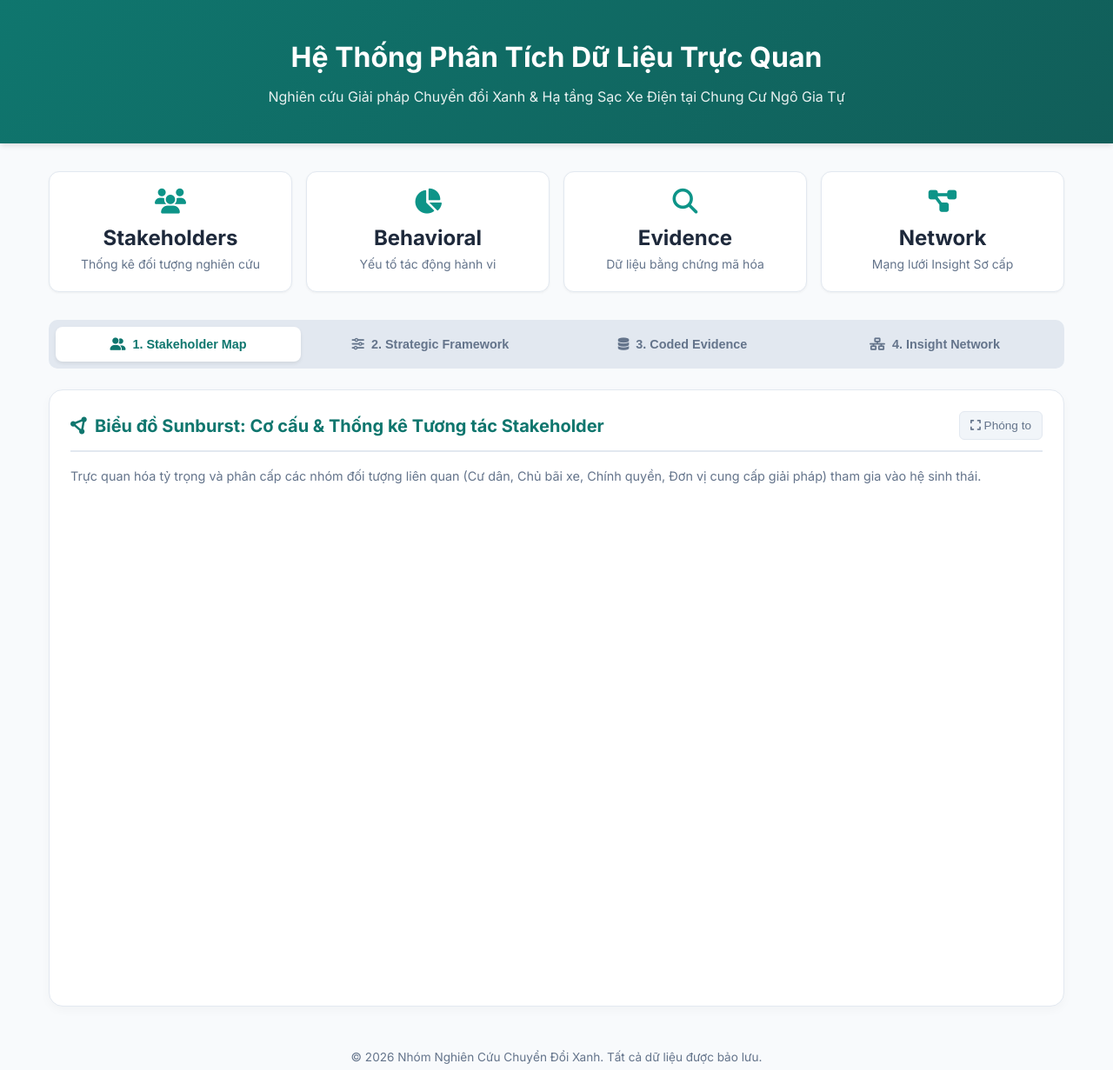
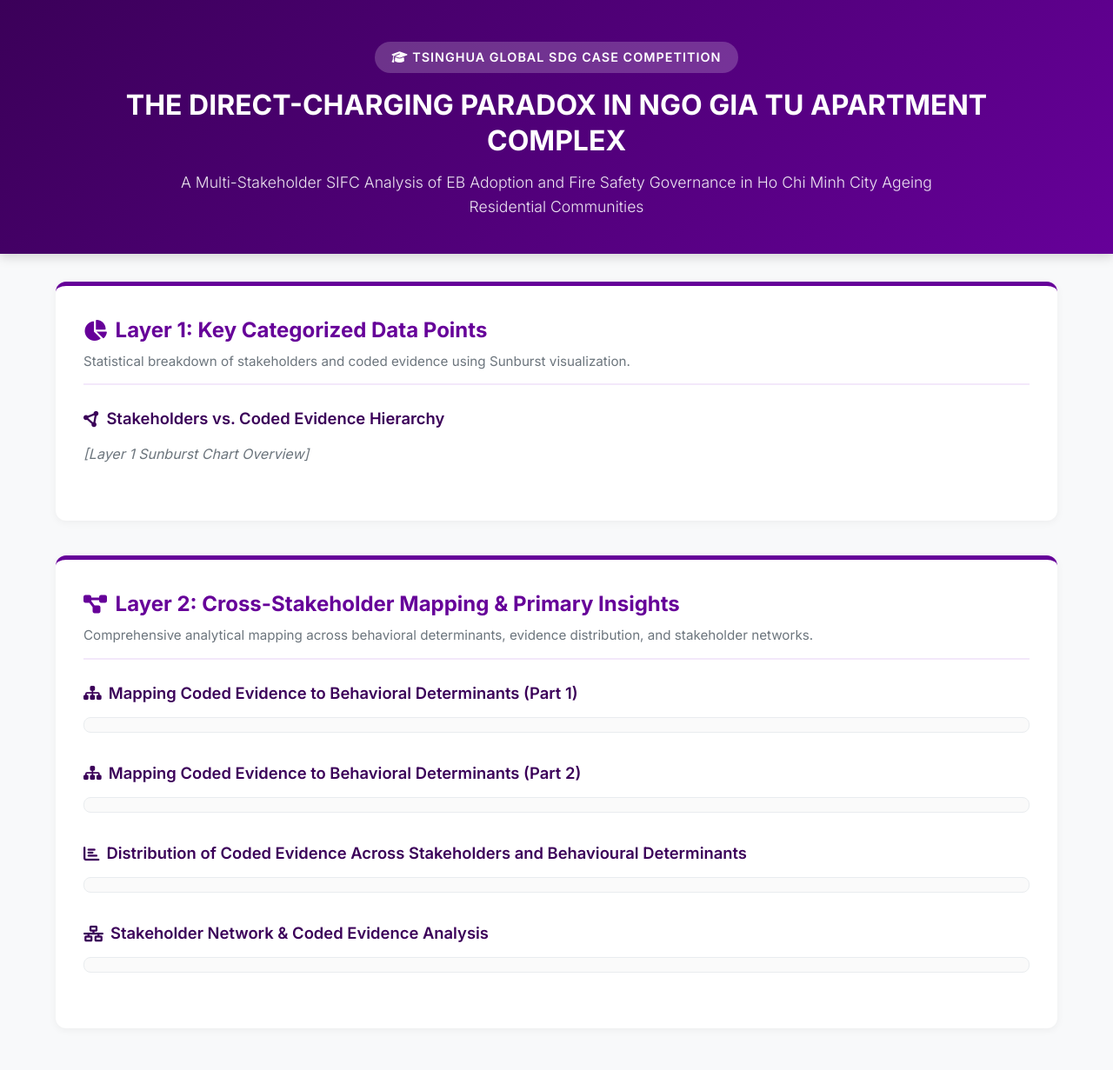
Before and after one commit to changizhere289/tsinghuasdg2026, a plain HTML site: page index.html in a window 1280 px wide. Shown: the top 1231 px of the page at 87% size. Drawn offline with Linux system fonts and the light colour scheme; a script that the page names is missing.

Commit message:
Update index.html

```diff
--- a/index.html
+++ b/index.html
@@ -1,22 +1,23 @@
 <!DOCTYPE html>
-<html lang="vi">
+<html lang="en">
 <head>
     <meta charset="UTF-8">
     <meta name="viewport" content="width=device-width, initial-scale=1.0">
-  <title>Báo Cáo Phân Tích Dữ Liệu Chuyển Đổi Xanh - Chung Cư Ngô Gia Tự</title>
-  <!-- Google Fonts & FontAwesome Icons -->
+    <title>Tsinghua Global SDG Case Competition - Ngo Gia Tu Complex Analysis</title>
+
+    <!-- Google Fonts & FontAwesome -->
     <link href="https://fonts.googleapis.com/css2?family=Inter:wght@300;400;600;700&display=swap" rel="stylesheet">
     <link rel="stylesheet" href="https://cdnjs.cloudflare.com/ajax/libs/font-awesome/6.4.0/css/all.min.css">
 
     <style>
         :root {
-      --primary-color: #0d9488;
-      --primary-dark: #0f766e;
-      --bg-color: #f8fafc;
-      --card-bg: #ffffff;
-      --text-main: #1e293b;
-      --text-sub: #64748b;
-      --border-color: #e2e8f0;
+            --tsinghua-purple: #660099;
+            --tsinghua-light-purple: #f3e8fa;
+            --tsinghua-dark: #3b0059;
+            --accent-color: #8e24aa;
+            --bg-light: #f8f9fa;
+            --text-dark: #212529;
+            --text-muted: #6c757d;
         }
 
         * {
@@ -27,343 +28,219 @@
 
         body {
             font-family: 'Inter', sans-serif;
-      background-color: var(--bg-color);
-      color: var(--text-main);
+            background-color: var(--bg-light);
+            color: var(--text-dark);
             line-height: 1.6;
-      padding-bottom: 50px;
         }
 
-    /* Header */
+        /* Header Banner */
         header {
-      background: linear-gradient(135deg, #0f766e 0%, #115e59 100%);
-      color: white;
-      padding: 2.5rem 1.5rem;
+            background: linear-gradient(135deg, var(--tsinghua-dark), var(--tsinghua-purple));
+            color: #ffffff;
+            padding: 3rem 2rem 2.5rem;
             text-align: center;
-      box-shadow: 0 4px 6px -1px rgba(0, 0, 0, 0.1);
+            box-shadow: 0 4px 12px rgba(0,0,0,0.15);
+        }
+
+        .competition-tag {
+            background-color: rgba(255, 255, 255, 0.2);
+            color: #ffffff;
+            padding: 0.4rem 1.2rem;
+            border-radius: 20px;
+            font-size: 0.9rem;
+            font-weight: 600;
+            letter-spacing: 1px;
+            text-transform: uppercase;
+            display: inline-block;
+            margin-bottom: 1rem;
         }
 
         header h1 {
             font-size: 2rem;
             font-weight: 700;
-      margin-bottom: 0.5rem;
+            max-width: 1100px;
+            margin: 0 auto 0.8rem;
+            line-height: 1.3;
         }
 
-    header p {
-      font-size: 1rem;
+        header h2 {
+            font-size: 1.1rem;
+            font-weight: 300;
             opacity: 0.9;
-      max-width: 800px;
+            max-width: 900px;
             margin: 0 auto;
         }
 
-    /* Layout Container */
+        /* Container Layout */
         .container {
             max-width: 1200px;
             margin: 2rem auto;
-      padding: 0 1rem;
+            padding: 0 1.5rem;
         }
 
-    /* KPI Summary Cards */
-    .kpi-grid {
-      display: grid;
-      grid-template-columns: repeat(auto-fit, minmax(220px, 1fr));
-      gap: 1rem;
+        /* Layer Sections */
+        .layer-card {
+            background: #ffffff;
+            border-radius: 12px;
+            padding: 2rem;
+            margin-bottom: 2.5rem;
+            box-shadow: 0 2px 10px rgba(0,0,0,0.05);
+            border-top: 5px solid var(--tsinghua-purple);
+        }
+
+        .layer-header {
+            border-bottom: 2px solid var(--tsinghua-light-purple);
+            padding-bottom: 0.8rem;
+            margin-bottom: 1.5rem;
+        }
+
+        .layer-title {
+            font-size: 1.5rem;
+            color: var(--tsinghua-purple);
+            font-weight: 700;
+            display: flex;
+            align-items: center;
+            gap: 0.6rem;
+        }
+
+        .layer-subtitle {
+            font-size: 0.95rem;
+            color: var(--text-muted);
+            margin-top: 0.3rem;
+        }
+
+        /* Visualisation Grid / Wrapper */
+        .viz-block {
+            margin-top: 1.5rem;
             margin-bottom: 2rem;
         }
 
-    .kpi-card {
-      background: var(--card-bg);
-      padding: 1.25rem;
-      border-radius: 12px;
-      border: 1px solid var(--border-color);
-      text-align: center;
-      box-shadow: 0 1px 3px rgba(0,0,0,0.05);
-    }
-
-    .kpi-card i {
-      font-size: 1.8rem;
-      color: var(--primary-color);
-      margin-bottom: 0.5rem;
-    }
-
-    .kpi-card h3 {
-      font-size: 1.5rem;
-      color: var(--text-main);
-    }
-
-    .kpi-card p {
-      font-size: 0.875rem;
-      color: var(--text-sub);
-    }
-
-    /* Navigation Tabs */
-    .nav-tabs {
-      display: flex;
-      flex-wrap: wrap;
-      gap: 0.5rem;
-      margin-bottom: 1.5rem;
-      background: #e2e8f0;
-      padding: 0.5rem;
-      border-radius: 10px;
-    }
-
-    .tab-btn {
-      flex: 1;
-      min-width: 160px;
-      padding: 0.75rem 1rem;
-      border: none;
-      background: transparent;
-      color: var(--text-sub);
+        .viz-title {
+            font-size: 1.15rem;
             font-weight: 600;
-      font-size: 0.9rem;
-      border-radius: 8px;
-      cursor: pointer;
-      transition: all 0.3s ease;
-      display: flex;
-      align-items: center;
-      justify-content: center;
-      gap: 0.5rem;
-    }
-
-    .tab-btn.active {
-      background: var(--card-bg);
-      color: var(--primary-dark);
-      box-shadow: 0 2px 4px rgba(0,0,0,0.08);
-    }
-
-    .tab-btn:hover:not(.active) {
-      background: rgba(255,255,255,0.5);
-      color: var(--text-main);
-    }
-
-    /* Section & Chart Cards */
-    .chart-section {
-      display: none;
-      background: var(--card-bg);
-      border-radius: 16px;
-      border: 1px solid var(--border-color);
-      padding: 1.5rem;
-      box-shadow: 0 4px 12px rgba(0,0,0,0.03);
-      animation: fadeIn 0.4s ease-in-out;
-    }
-
-    .chart-section.active {
-      display: block;
-    }
-
-    .section-header {
-      display: flex;
-      justify-content: space-between;
-      align-items: center;
-      margin-bottom: 1rem;
-      padding-bottom: 0.75rem;
-      border-bottom: 2px solid var(--border-color);
-    }
-
-    .section-title {
-      font-size: 1.25rem;
-      color: var(--primary-dark);
+            color: var(--tsinghua-dark);
+            margin-bottom: 0.8rem;
             display: flex;
             align-items: center;
             gap: 0.5rem;
         }
 
-    .section-desc {
-      font-size: 0.9rem;
-      color: var(--text-sub);
-      margin-bottom: 1.5rem;
-    }
-
-    .fullscreen-btn {
-      background: #f1f5f9;
-      border: 1px solid var(--border-color);
-      padding: 0.5rem 0.75rem;
-      border-radius: 6px;
-      cursor: pointer;
-      font-size: 0.85rem;
-      color: var(--text-sub);
-      transition: background 0.2s;
-    }
-
-    .fullscreen-btn:hover {
-      background: #e2e8f0;
-      color: var(--text-main);
-    }
-
-    /* Responsive Flourish Wrapper */
-    .flourish-container {
-      width: 100%;
-      min-height: 550px;
+        .flourish-embed {
+            background: #fafafa;
             border-radius: 8px;
-      overflow: hidden;
-    }
-
-    @keyframes fadeIn {
-      from { opacity: 0; transform: translateY(8px); }
-      to { opacity: 1; transform: translateY(0); }
+            padding: 0.5rem;
+            border: 1px solid #e9ecef;
         }
 
         /* Footer */
         footer {
             text-align: center;
+            padding: 2rem;
+            background-color: var(--tsinghua-dark);
+            color: #ffffff;
+            font-size: 0.9rem;
             margin-top: 3rem;
-      color: var(--text-sub);
-      font-size: 0.85rem;
+        }
+
+        footer a {
+            color: #d8b4fe;
+            text-decoration: none;
+        }
+
+        /* Responsive */
+        @media (max-width: 768px) {
+            header h1 {
+                font-size: 1.4rem;
+            }
+            header h2 {
+                font-size: 0.95rem;
+            }
+            .layer-card {
+                padding: 1.2rem;
+            }
         }
     </style>
 </head>
 <body>
 
-  <!-- Header -->
+    <!-- Header Section -->
     <header>
-    <h1>Hệ Thống Phân Tích Dữ Liệu Trực Quan</h1>
-    <p>Nghiên cứu Giải pháp Chuyển đổi Xanh & Hạ tầng Sạc Xe Điện tại Chung Cư Ngô Gia Tự</p>
+        <span class="competition-tag"><i class="fa-solid fa-graduation-cap"></i> Tsinghua Global SDG Case Competition</span>
+        <h1>THE DIRECT-CHARGING PARADOX IN NGO GIA TU APARTMENT COMPLEX</h1>
+        <h2>A Multi-Stakeholder SIFC Analysis of EB Adoption and Fire Safety Governance in Ho Chi Minh City Ageing Residential Communities</h2>
     </header>
 
+    <!-- Main Content Container -->
     <div class="container">
 
-    <!-- KPI Summary -->
-    <div class="kpi-grid">
-      <div class="kpi-card">
-        <i class="fa-solid fa-users"></i>
-        <h3>Stakeholders</h3>
-        <p>Thống kê đối tượng nghiên cứu</p>
+        <!-- LAYER 1 -->
+        <section class="layer-card">
+            <div class="layer-header">
+                <h3 class="layer-title"><i class="fa-solid fa-chart-pie"></i> Layer 1: Key Categorized Data Points</h3>
+                <p class="layer-subtitle">Statistical breakdown of stakeholders and coded evidence using Sunburst visualization.</p>
             </div>
-      <div class="kpi-card">
-        <i class="fa-solid fa-chart-pie"></i>
-        <h3>Behavioral</h3>
-        <p>Yếu tố tác động hành vi</p>
+
+            <div class="viz-block">
+                <div class="viz-title"><i class="fa-solid fa-circle-nodes"></i> Stakeholders vs. Coded Evidence Hierarchy</div>
+                <!-- Sunburst Placeholder / Embed if available -->
+                <p style="color: var(--text-muted); font-style: italic; margin-bottom: 1rem;">
+                    [Layer 1 Sunburst Chart Overview]
+                </p>
             </div>
-      <div class="kpi-card">
-        <i class="fa-solid fa-magnifying-glass"></i>
-        <h3>Evidence</h3>
-        <p>Dữ liệu bằng chứng mã hóa</p>
+        </section>
+
+        <!-- LAYER 2 -->
+        <section class="layer-card">
+            <div class="layer-header">
+                <h3 class="layer-title"><i class="fa-solid fa-diagram-project"></i> Layer 2: Cross-Stakeholder Mapping & Primary Insights</h3>
+                <p class="layer-subtitle">Comprehensive analytical mapping across behavioral determinants, evidence distribution, and stakeholder networks.</p>
             </div>
-      <div class="kpi-card">
-        <i class="fa-solid fa-diagram-project"></i>
-        <h3>Network</h3>
-        <p>Mạng lưới Insight Sơ cấp</p>
+
+            <!-- Visualization 1 -->
+            <div class="viz-block">
+                <div class="viz-title"><i class="fa-solid fa-sitemap"></i> Mapping Coded Evidence to Behavioral Determinants (Part 1)</div>
+                <div class="flourish-embed flourish-hierarchy" data-src="visualisation/30308187">
+                    <script src="https://public.flourish.studio/resources/embed.js"></script>
+                    <noscript><img src="https://public.flourish.studio/visualisation/30308187/thumbnail" width="100%" alt="hierarchy visualization" /></noscript>
                 </div>
             </div>
 
-    <!-- Navigation Tabs -->
-    <div class="nav-tabs">
-      <button class="tab-btn active" onclick="switchTab('tab1')">
-        <i class="fa-solid fa-user-group"></i> 1. Stakeholder Map
-      </button>
-      <button class="tab-btn" onclick="switchTab('tab2')">
-        <i class="fa-solid fa-sliders"></i> 2. Strategic Framework
-      </button>
-      <button class="tab-btn" onclick="switchTab('tab3')">
-        <i class="fa-solid fa-database"></i> 3. Coded Evidence
-      </button>
-      <button class="tab-btn" onclick="switchTab('tab4')">
-        <i class="fa-solid fa-network-wired"></i> 4. Insight Network
-      </button>
-    </div>
-
-    <!-- Chart 1: Stakeholders Sunburst -->
-    <div id="tab1" class="chart-section active">
-      <div class="section-header">
-        <h2 class="section-title"><i class="fa-solid fa-circle-nodes"></i> Biểu đồ Sunburst: Cơ cấu & Thống kê Tương tác Stakeholder</h2>
-        <button class="fullscreen-btn" onclick="toggleFullscreen('tab1')"><i class="fa-solid fa-expand"></i> Phóng to</button>
-      </div>
-      <p class="section-desc">Trực quan hóa tỷ trọng và phân cấp các nhóm đối tượng liên quan (Cư dân, Chủ bãi xe, Chính quyền, Đơn vị cung cấp giải pháp) tham gia vào hệ sinh thái.</p>
-      <div class="flourish-container">
-        <div class="flourish-embed flourish-hierarchy" data-src="visualisation/30306768">
-          <script src="https://public.flourish.studio/resources/embed.js"></script>
-          <noscript><img src="https://public.flourish.studio/visualisation/30306768/thumbnail" width="100%" alt="hierarchy visualization" /></noscript>
-        </div>
-      </div>
-    </div>
-
-    <!-- Chart 2: Analytical Axis & Behavioral Determinants Sunburst -->
-    <div id="tab2" class="chart-section">
-      <div class="section-header">
-        <h2 class="section-title"><i class="fa-solid fa-chart-line"></i> Biểu đồ Sunburst: Trục Phân Tích & Yếu Tố Định Hướng Hành Vi</h2>
-        <button class="fullscreen-btn" onclick="toggleFullscreen('tab2')"><i class="fa-solid fa-expand"></i> Phóng to</button>
-      </div>
-      <p class="section-desc">Phân tích mối quan hệ giữa các Trục Phân Tích (Analytical Axis) và các Yếu tố Định hướng Hành vi (Behavioral Determinants) của người dân.</p>
-      <div class="flourish-container">
+            <!-- Visualization 2 -->
+            <div class="viz-block">
+                <div class="viz-title"><i class="fa-solid fa-sitemap"></i> Mapping Coded Evidence to Behavioral Determinants (Part 2)</div>
                 <div class="flourish-embed flourish-hierarchy" data-src="visualisation/30306998">
                     <script src="https://public.flourish.studio/resources/embed.js"></script>
                     <noscript><img src="https://public.flourish.studio/visualisation/30306998/thumbnail" width="100%" alt="hierarchy visualization" /></noscript>
                 </div>
             </div>
-    </div>
 
-    <!-- Chart 3: Coded Evidence vs Behavioral Determinants Sunburst -->
-    <div id="tab3" class="chart-section">
-      <div class="section-header">
-        <h2 class="section-title"><i class="fa-solid fa-folder-tree"></i> Biểu đồ Sunburst: Dữ Liệu Bằng Chứng (Coded Evidence) Theo Yếu Tố Hành Vi</h2>
-        <button class="fullscreen-btn" onclick="toggleFullscreen('tab3')"><i class="fa-solid fa-expand"></i> Phóng to</button>
-      </div>
-      <p class="section-desc">Mapping trực tiếp các minh chứng thực tế (Coded Evidence) từ khảo sát định tính vào các nhánh yếu tố tâm lý, hạ tầng và pháp lý.</p>
-      <div class="flourish-container">
-        <div class="flourish-embed flourish-hierarchy" data-src="visualisation/30308187">
+            <!-- Visualization 3 -->
+            <div class="viz-block">
+                <div class="viz-title"><i class="fa-solid fa-chart-bar"></i> Distribution of Coded Evidence Across Stakeholders and Behavioural Determinants</div>
+                <div class="flourish-embed flourish-hierarchy" data-src="visualisation/30312924">
                     <script src="https://public.flourish.studio/resources/embed.js"></script>
-          <noscript><img src="https://public.flourish.studio/visualisation/30308187/thumbnail" width="100%" alt="hierarchy visualization" /></noscript>
-        </div>
+                    <noscript><img src="https://public.flourish.studio/visualisation/30312924/thumbnail" width="100%" alt="hierarchy visualization" /></noscript>
                 </div>
             </div>
 
-    <!-- Chart 4: Network Graph of Primary Insights -->
-    <div id="tab4" class="chart-section">
-      <div class="section-header">
-        <h2 class="section-title"><i class="fa-solid fa-circle-dot"></i> Mô Hình Mạng Lưới Liên Kết: Các Insight Sơ Cấp (Primary Insights Network)</h2>
-        <button class="fullscreen-btn" onclick="toggleFullscreen('tab4')"><i class="fa-solid fa-expand"></i> Phóng to</button>
-      </div>
-      <p class="section-desc">Sơ đồ mạng lưới thể hiện sự tương quan, tác động qua lại và các điểm nghẽn giữa 25 Insight sơ cấp đã thu thập được.</p>
-      <div class="flourish-container">
+            <!-- Visualization 4 -->
+            <div class="viz-block">
+                <div class="viz-title"><i class="fa-solid fa-network-wired"></i> Stakeholder Network & Coded Evidence Analysis</div>
                 <div class="flourish-embed flourish-network" data-src="visualisation/30307142">
                     <script src="https://public.flourish.studio/resources/embed.js"></script>
                     <noscript><img src="https://public.flourish.studio/visualisation/30307142/thumbnail" width="100%" alt="network visualization" /></noscript>
                 </div>
             </div>
-    </div>
 
-    <footer>
-      <p>© 2026 Nhóm Nghiên Cứu Chuyển Đổi Xanh. Tất cả dữ liệu được bảo lưu.</p>
-    </footer>
+        </section>
 
     </div>
 
-  <!-- JavaScript Tương tác Tab & Phóng to -->
-  <script>
-    function switchTab(tabId) {
-      // Ẩn toàn bộ sections
-      document.querySelectorAll('.chart-section').forEach(section => {
-        section.classList.remove('active');
-      });
+    <!-- Footer -->
+    <footer>
+        <p>&copy; 2026 Tsinghua Global SDG Case Competition. All rights reserved.</p>
+        <p>Research Team Project: Ngo Gia Tu Apartment Complex Green Mobility Study</p>
+    </footer>
 
-      // Bỏ active của toàn bộ nút tab
-      document.querySelectorAll('.tab-btn').forEach(btn => {
-        btn.classList.remove('active');
-      });
-
-      // Hiển thị tab được chọn
-      document.getElementById(tabId).classList.add('active');
-
-      // Thêm active cho nút được bấm
-      event.currentTarget.classList.add('active');
-
-      // Trigger resize để Flourish render lại mượt hơn
-      window.dispatchEvent(new Event('resize'));
-    }
-
-    function toggleFullscreen(elementId) {
-      const elem = document.getElementById(elementId);
-      if (!document.fullscreenElement) {
-        if (elem.requestFullscreen) {
-          elem.requestFullscreen();
-        } else if (elem.webkitRequestFullscreen) { /* Safari */
-          elem.webkitRequestFullscreen();
-        }
-      } else {
-        if (document.exitFullscreen) {
-          document.exitFullscreen();
-        }
-      }
-    }
-  </script>
 </body>
 </html>
```
Lines whose indentation alone changed are shown as unchanged.
